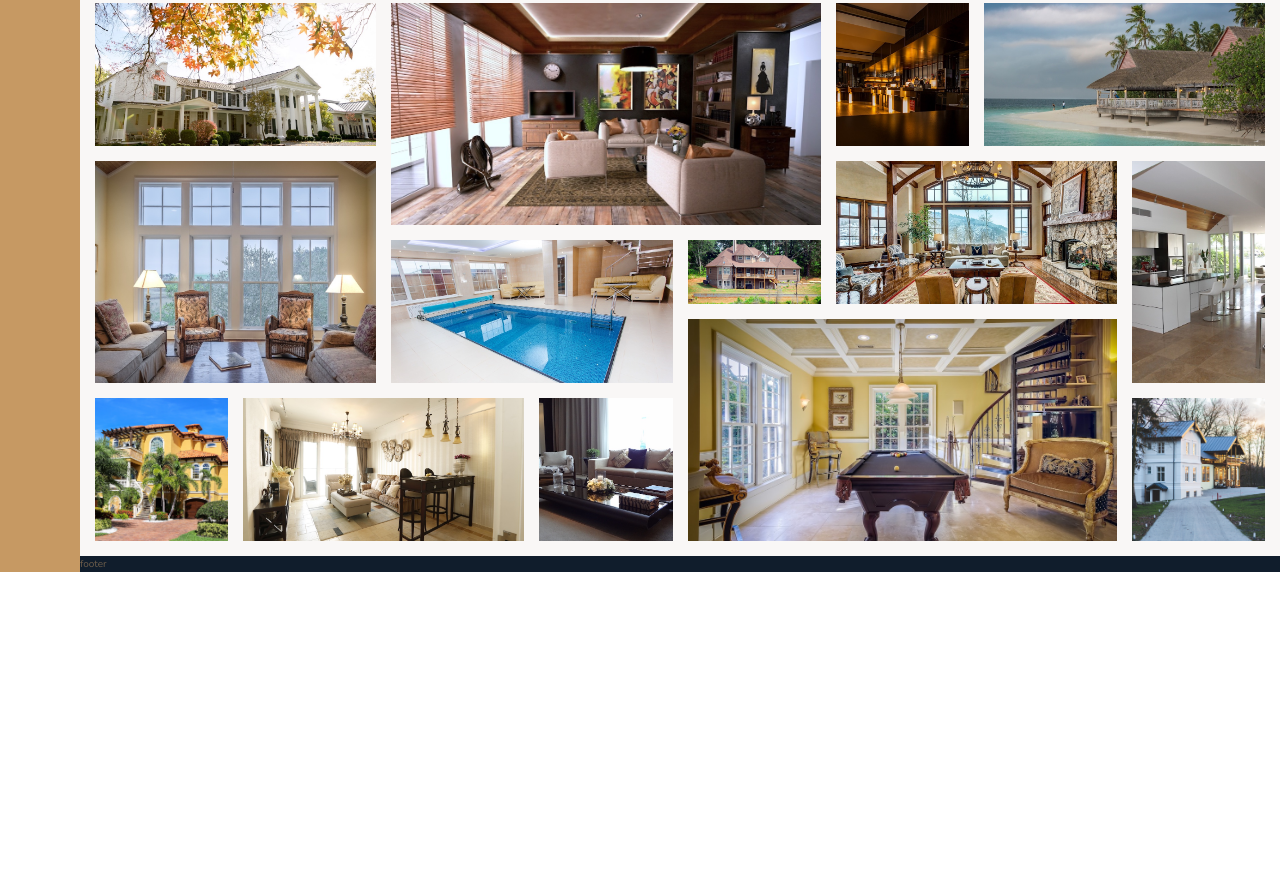
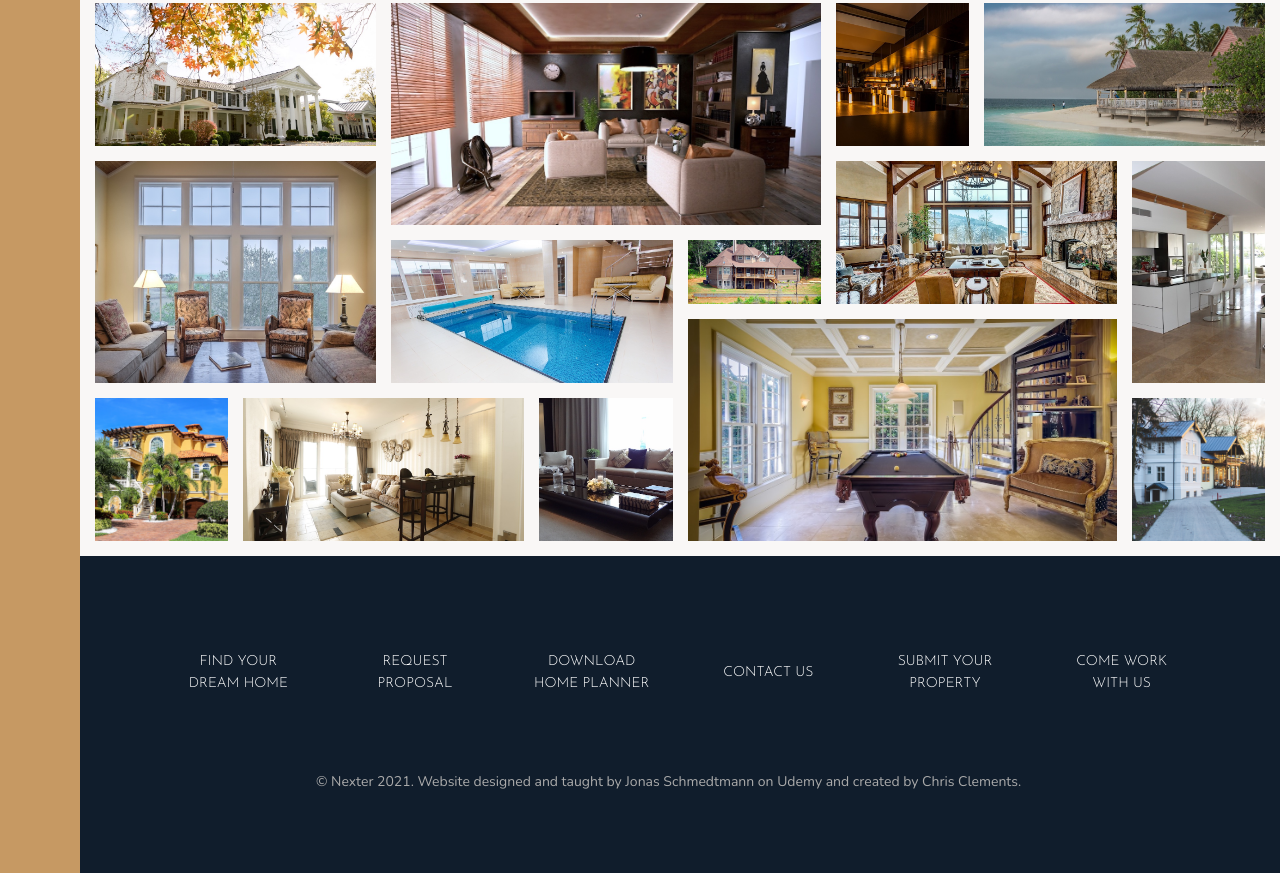
Before and after one commit to clementschris/nexter, a website: page index.html in a window 1280 px wide. Shown: the part 3130-4003 px from the top of the page. Before the commit the page ends 3702 px from the top, so only its background shows below. Drawn offline with nearby package versions, Linux system fonts and the light colour scheme.

Commit message:
footer created

```diff
--- a/index.html
+++ b/index.html
@@ -346,7 +346,17 @@
         </section>
 
         <footer class="footer">
-            footer
+            <ul class="nav">
+                <li class="nav__item"><a href="#" class="nav__link">Find your dream home</a></li>
+                <li class="nav__item"><a href="#" class="nav__link">Request proposal</a></li>
+                <li class="nav__item"><a href="#" class="nav__link">Download home planner</a></li>
+                <li class="nav__item"><a href="#" class="nav__link">Contact us</a></li>
+                <li class="nav__item"><a href="#" class="nav__link">Submit your property</a></li>
+                <li class="nav__item"><a href="#" class="nav__link">Come work with us</a></li>
+            </ul>
+            <p class="copyright">
+                &copy; Nexter 2021. Website designed and taught by Jonas Schmedtmann on Udemy and created by Chris Clements.
+            </p>
         </footer>
     </body>
 </html>
--- a/sass/_footer.scss
+++ b/sass/_footer.scss
@@ -1,4 +1,42 @@
 .footer {
     background-color: $color-secondary;
     grid-column: full-start / full-end;
+    padding: 8rem;
 }
+
+.nav {
+    list-style: none;
+
+    display: grid;
+    grid-template-columns: repeat(auto-fit, minmax(15rem, 1fr));
+    grid-gap: 2rem;
+    align-items: center;
+
+    &__link:link,
+    &__link:visited {
+        font-size: 1.4rem;
+        color: #fff;
+        text-decoration: none;
+        font-family: $font-display;
+        text-transform: uppercase;
+        text-align: center;
+        padding: 1.5rem;
+        display: block;
+        transition: all .2s;
+    }
+
+    &__link:hover,
+    &__link:active {
+        background-color: rgba(#fff, .05);
+        transform: translateY(-3px);
+    }
+}
+
+.copyright {
+    font-size: 1.4rem;
+    color: $color-grey-light-2;
+    margin-top: 6rem;
+    margin-right: auto;
+    margin-left: auto;
+    width: 70%;
+}
```
Also changed, not shown: css/style.css.
